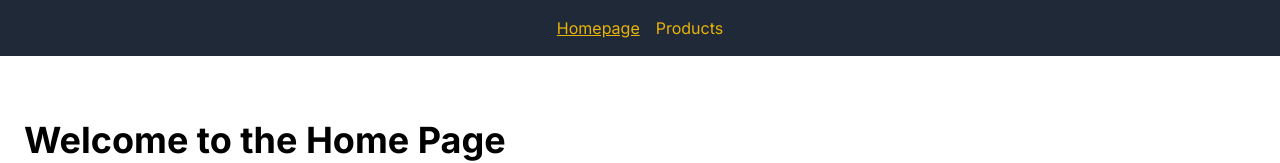
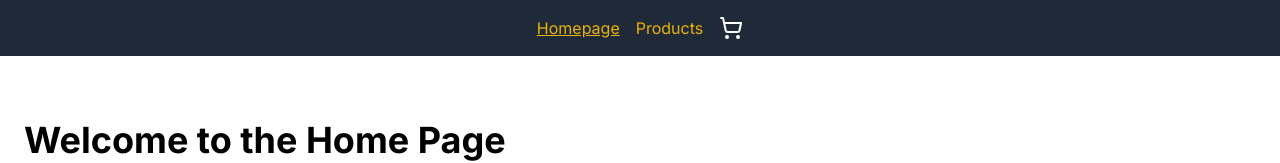
Before and after one commit to marcelina-hasiak/cyberware, a Next.js app: page / in a window 1280 px wide. Shown: the top 163 px of the page. Built offline with nearby package versions, Linux system fonts and the light colour scheme.

Commit message:
feat: add icon library

```diff
--- a/package.json
+++ b/package.json
@@ -16,6 +16,7 @@
 		"@types/mdx": "^2.0.13",
 		"clsx": "^2.1.1",
 		"install": "^0.13.0",
+		"lucide-react": "^0.473.0",
 		"next": "13.5.8",
 		"react": "^18",
 		"react-dom": "^18"
--- a/src/app/layout.tsx
+++ b/src/app/layout.tsx
@@ -1,6 +1,7 @@
 import type { Metadata } from "next";
 import { Inter } from "next/font/google";
 import "./globals.css";
+import { ShoppingCart } from "lucide-react";
 import { ActiveLink } from "@/components/atoms/ActiveLink";
 
 const inter = Inter({ subsets: ["latin"] });
@@ -18,9 +19,10 @@ export default function RootLayout({
 	return (
 		<html lang="en">
 			<body className={inter.className}>
-				<nav className="bg-gray-800 text-white flex justify-center gap-4 p-4">
+				<nav className="flex justify-center gap-4 bg-gray-800 p-4 text-white">
 					<ActiveLink href="/">Homepage</ActiveLink>
 					<ActiveLink href="/products">Products</ActiveLink>
+					<ShoppingCart className="h-6 w-6" />
 				</nav>
 				<section className="mx-auto max-w-2xl px-8 py-12 sm:px-6 sm:py-16 md:max-w-4xl lg:max-w-7xl">
 					{children}
```
Also changed, not shown: 1 other file (tests, documents, lock files or other folders).
